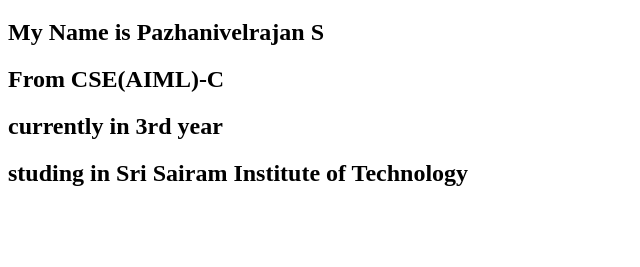
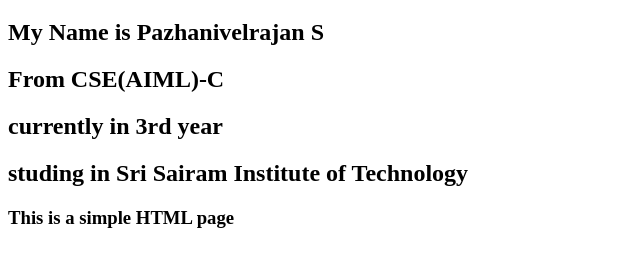
Before and after one commit to PazhanivelrajanS/demores, a plain HTML site: page index.html in a window 1280 px wide. Shown: the part 61-328 px from the top of the page, without its empty margins (0-640 px from the left). Drawn offline with Linux system fonts and the light colour scheme.

Commit message:
first commit

```diff
--- a/index.html
+++ b/index.html
@@ -13,4 +13,5 @@
     <h2 align="left">From CSE(AIML)-C</h2>
     <h2 align="left">currently in 3rd year</h2>
     <h2 align="left">studing in Sri Sairam Institute of Technology </h2>
+    <h3 align="left">This is a simple HTML page</h3>
 </html>
```
